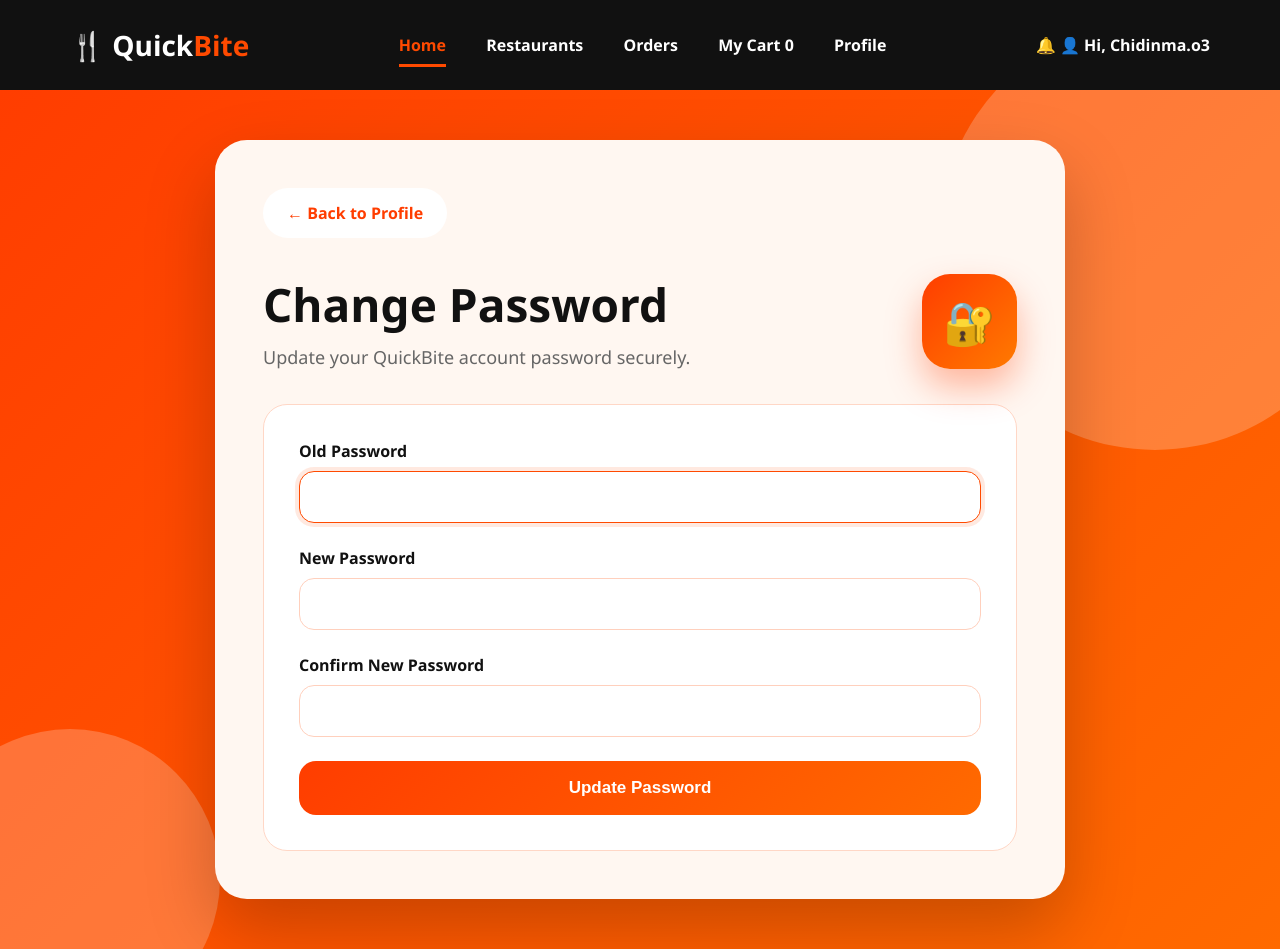
After one commit to chids281/Term_4_A.Project, a Django app: page /customer/change-password/ in a window 1280 px wide. The commit adds this page. Run offline with Django 5.2, Linux system fonts and the light colour scheme; a user stored in the database is signed in.

Commit message:
Addition of Change password page

```diff
--- a/customer/urls.py
+++ b/customer/urls.py
@@ -9,4 +9,5 @@ urlpatterns = [
     path('offers/', views.offers, name='offers'),
     path('help-center/', views.help_center, name='help_center'),
     path("category/<int:category_id>/", views.category_dishes, name="category_dishes"),
+    path('change-password/', views.change_password, name='change_password'),
 ]
--- a/customer/views.py
+++ b/customer/views.py
@@ -3,6 +3,9 @@ from django.contrib.auth.decorators import login_required  # type: ignore
 from orders.models import Order
 from django.shortcuts import render, get_object_or_404
 from django.db.models import Sum
+from django.contrib.auth.decorators import login_required
+from django.contrib.auth.forms import PasswordChangeForm
+from django.contrib.auth import update_session_auth_hash
 from restaurant.models import Category, Dish
 from django.contrib import messages
 from orders.models import Cart
@@ -103,3 +106,23 @@ def category_dishes(request, category_id):
         "category": category,
         "dishes": dishes,
     })
+
+@login_required
+def change_password(request):
+    if request.method == "POST":
+        form = PasswordChangeForm(request.user, request.POST)
+
+        if form.is_valid():
+            user = form.save()
+
+            # Keeps user logged in after password change
+            update_session_auth_hash (request, user)
+
+            messages.success(request, "Password changed successfully.")
+            return redirect("customer_dashboard")
+    else:
+        form = PasswordChangeForm(request.user)
+
+    return render(request, "customer/change_password.html", {
+        "form": form
+    })
--- /dev/null
+++ b/static/css/change_password.css
@@ -0,0 +1,207 @@
+* {
+    margin: 0;
+    padding: 0;
+    box-sizing: border-box;
+}
+
+body {
+    font-family: 'Segoe UI', sans-serif;
+    background: #ff4500;
+    color: #111;
+}
+
+.navbar {
+    height: 90px;
+    background: #111;
+    color: white;
+    display: flex;
+    align-items: center;
+    justify-content: space-between;
+    padding: 0 70px;
+}
+
+.logo {
+    font-size: 28px;
+    font-weight: 900;
+}
+
+.logo span {
+    color: #ff4a00;
+}
+
+.nav-links a {
+    color: white;
+    text-decoration: none;
+    margin: 0 18px;
+    font-weight: 800;
+}
+
+.nav-links a.active {
+    color: #ff4a00;
+    border-bottom: 3px solid #ff4a00;
+    padding-bottom: 8px;
+}
+
+.user-info {
+    font-weight: 800;
+}
+
+.password-page {
+    min-height: calc(100vh - 90px);
+    background: linear-gradient(135deg, #ff3d00, #ff6a00);
+    display: flex;
+    justify-content: center;
+    align-items: center;
+    padding: 50px 20px;
+    position: relative;
+    overflow: hidden;
+}
+
+.circle {
+    position: absolute;
+    border-radius: 50%;
+    background: rgba(255, 255, 255, 0.22);
+}
+
+.circle-one {
+    width: 430px;
+    height: 430px;
+    right: -90px;
+    top: -70px;
+}
+
+.circle-two {
+    width: 300px;
+    height: 300px;
+    left: -80px;
+    bottom: -80px;
+}
+
+.password-card {
+    width: 850px;
+    background: #fff7f1;
+    border-radius: 32px;
+    padding: 48px;
+    position: relative;
+    z-index: 2;
+    box-shadow: 0 30px 70px rgba(0,0,0,0.22);
+}
+
+.back-btn {
+    display: inline-block;
+    background: white;
+    color: #ff3d00;
+    text-decoration: none;
+    font-weight: 900;
+    padding: 14px 24px;
+    border-radius: 30px;
+    margin-bottom: 35px;
+}
+
+.password-header {
+    display: flex;
+    justify-content: space-between;
+    align-items: center;
+    margin-bottom: 35px;
+}
+
+.password-header h1 {
+    font-size: 46px;
+    margin-bottom: 10px;
+}
+
+.password-header p {
+    font-size: 18px;
+    color: #666;
+}
+
+.icon-box {
+    width: 95px;
+    height: 95px;
+    border-radius: 28px;
+    background: linear-gradient(135deg, #ff3d00, #ff7a00);
+    display: flex;
+    justify-content: center;
+    align-items: center;
+    font-size: 42px;
+    box-shadow: 0 18px 35px rgba(255, 61, 0, 0.35);
+}
+
+.password-form {
+    background: white;
+    border: 1px solid #ffd7c6;
+    border-radius: 24px;
+    padding: 35px;
+}
+
+.form-group {
+    margin-bottom: 24px;
+}
+
+.form-group label {
+    display: block;
+    font-weight: 900;
+    margin-bottom: 9px;
+}
+
+.form-group input {
+    width: 100%;
+    padding: 16px 18px;
+    border-radius: 15px;
+    border: 1px solid #ffd0bd;
+    outline: none;
+    font-size: 16px;
+}
+
+.form-group input:focus {
+    border-color: #ff4a00;
+    box-shadow: 0 0 0 4px rgba(255, 74, 0, 0.12);
+}
+
+button {
+    width: 100%;
+    padding: 17px;
+    border: none;
+    border-radius: 17px;
+    background: linear-gradient(135deg, #ff3d00, #ff6a00);
+    color: white;
+    font-size: 17px;
+    font-weight: 900;
+    cursor: pointer;
+}
+
+button:hover {
+    transform: translateY(-2px);
+}
+
+.errorlist {
+    color: red;
+    margin-bottom: 10px;
+    font-weight: 700;
+    list-style: none;
+}
+
+@media (max-width: 900px) {
+    .navbar {
+        padding: 0 25px;
+    }
+
+    .nav-links {
+        display: none;
+    }
+
+    .password-card {
+        width: 100%;
+        padding: 30px;
+    }
+
+    .password-header {
+        flex-direction: column;
+        align-items: flex-start;
+        gap: 20px;
+    }
+
+    .password-header h1 {
+        font-size: 36px;
+    }
+}
--- /dev/null
+++ b/templates/customer/change_password.html
@@ -0,0 +1,81 @@
+{% load static %}
+<!DOCTYPE html>
+<html>
+<head>
+    <title>Change Password | QuickBite</title>
+    <link rel="stylesheet" href="{% static 'css/change_password.css' %}">
+</head>
+
+<body>
+
+<nav class="navbar">
+    <div class="logo">🍴 Quick<span>Bite</span></div>
+
+    <div class="nav-links">
+        <a href="{% url 'customer_dashboard' %}" class="active">Home</a>
+        <a href="#">Restaurants</a>
+        <a href="{% url 'my_orders' %}">Orders</a>
+        <a href="{% url 'cart' %}" class="cart-nav-link">
+          My Cart
+          <span id="cart-count" class="cart-badge">
+            {{ cart_count|default:0 }}
+          </span>
+        </a>
+        <a href="{% url 'profile' %}">Profile</a>
+      </div>
+
+    <div class="user-info">
+        🔔 👤 Hi, {{ request.user.username }}
+    </div>
+</nav>
+
+<section class="password-page">
+
+    <div class="circle circle-one"></div>
+    <div class="circle circle-two"></div>
+
+    <div class="password-card">
+
+        <a href="{% url 'profile' %}" class="back-btn">← Back to Profile</a>
+
+        <div class="password-header">
+            <div>
+                <h1>Change Password</h1>
+                <p>Update your QuickBite account password securely.</p>
+            </div>
+
+            <div class="icon-box">🔐</div>
+        </div>
+
+        <form method="post" class="password-form">
+            {% csrf_token %}
+
+            {{ form.non_field_errors }}
+
+            <div class="form-group">
+                <label>Old Password</label>
+                {{ form.old_password }}
+                {{ form.old_password.errors }}
+            </div>
+
+            <div class="form-group">
+                <label>New Password</label>
+                {{ form.new_password1 }}
+                {{ form.new_password1.errors }}
+            </div>
+
+            <div class="form-group">
+                <label>Confirm New Password</label>
+                {{ form.new_password2 }}
+                {{ form.new_password2.errors }}
+            </div>
+
+            <button type="submit">Update Password</button>
+        </form>
+
+    </div>
+
+</section>
+
+</body>
+</html>
--- a/templates/customer/dashboard.html
+++ b/templates/customer/dashboard.html
@@ -129,7 +129,9 @@
 
         <div class="profile-actions">
           <a href="{% url 'profile' %}">Edit Profile</a>
-          <a href="#">Change Password</a>
+          <a href="{% url 'change_password' %}" class="profile-action">
+    Change Password
+</a>
           <a href="{% url 'orders' %}">My Orders</a>
           <a href="{% url 'cart' %}">My Cart</a>
         </div>
```
Also changed, not shown: db.sqlite3.
